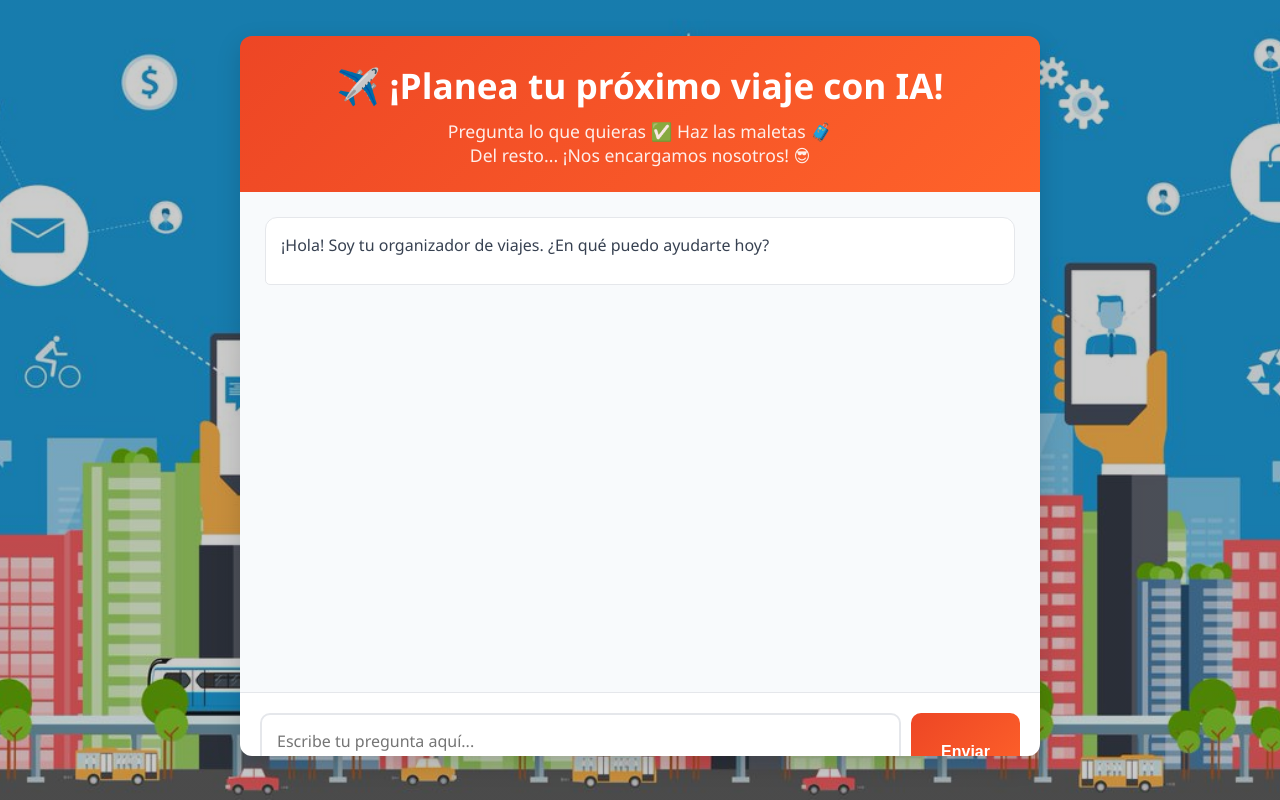
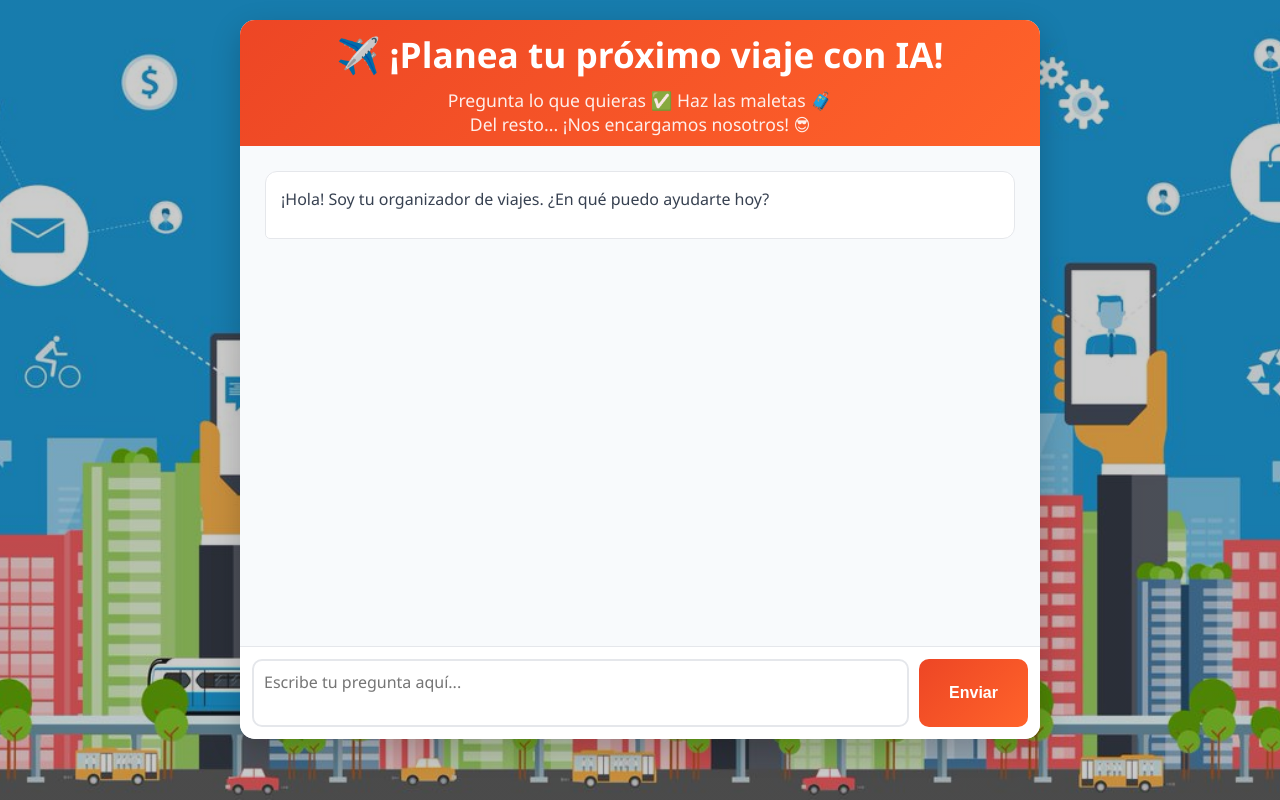
Before and after one commit to Balirina/LLM_trip_organizer, a Flask app: page / in a window 1280 px wide. Run offline with Flask 3, Linux system fonts and the light colour scheme; some libraries are stand-ins or nearby versions.

Commit message:
container style changed

```diff
--- a/static/css/style.css
+++ b/static/css/style.css
@@ -17,21 +17,17 @@ body {
 
 .container {
     max-width: 800px;
-    min-height: auto; /* Altura según contenido */
-    max-height: 90vh; /* Pero máximo 90% de ventana */
-    margin: 2vh auto; /* Margen vertical pequeño */
+    margin: 0 auto;
     background: white;
-    border-radius: 12px;
-    box-shadow: 0 8px 25px rgba(0,0,0,0.15);
-    overflow-y: auto; /* Scroll solo si es necesario */
-    display: block;
-
+    border-radius: 15px;
+    box-shadow: 0 10px 30px rgba(0,0,0,0.2);
+    overflow: hidden;
 }
 
 .header {
     background: linear-gradient(135deg, #ed4625ff 0%, #ff632aff 100%);
     color: white;
-    padding: 25px;
+    padding: 10px;
     text-align: center;
 }
 
@@ -76,7 +72,7 @@ body {
 }
 
 .input-container {
-    padding: 20px;
+    padding: 12px;
     background: white;
     border-top: 1px solid #e5e7eb;
     display: flex;
@@ -85,7 +81,7 @@ body {
 
 textarea {
     flex: 1;
-    padding: 15px;
+    padding: 10px;
     border: 2px solid #e5e7eb;
     border-radius: 10px;
     font-size: 1rem;
```
